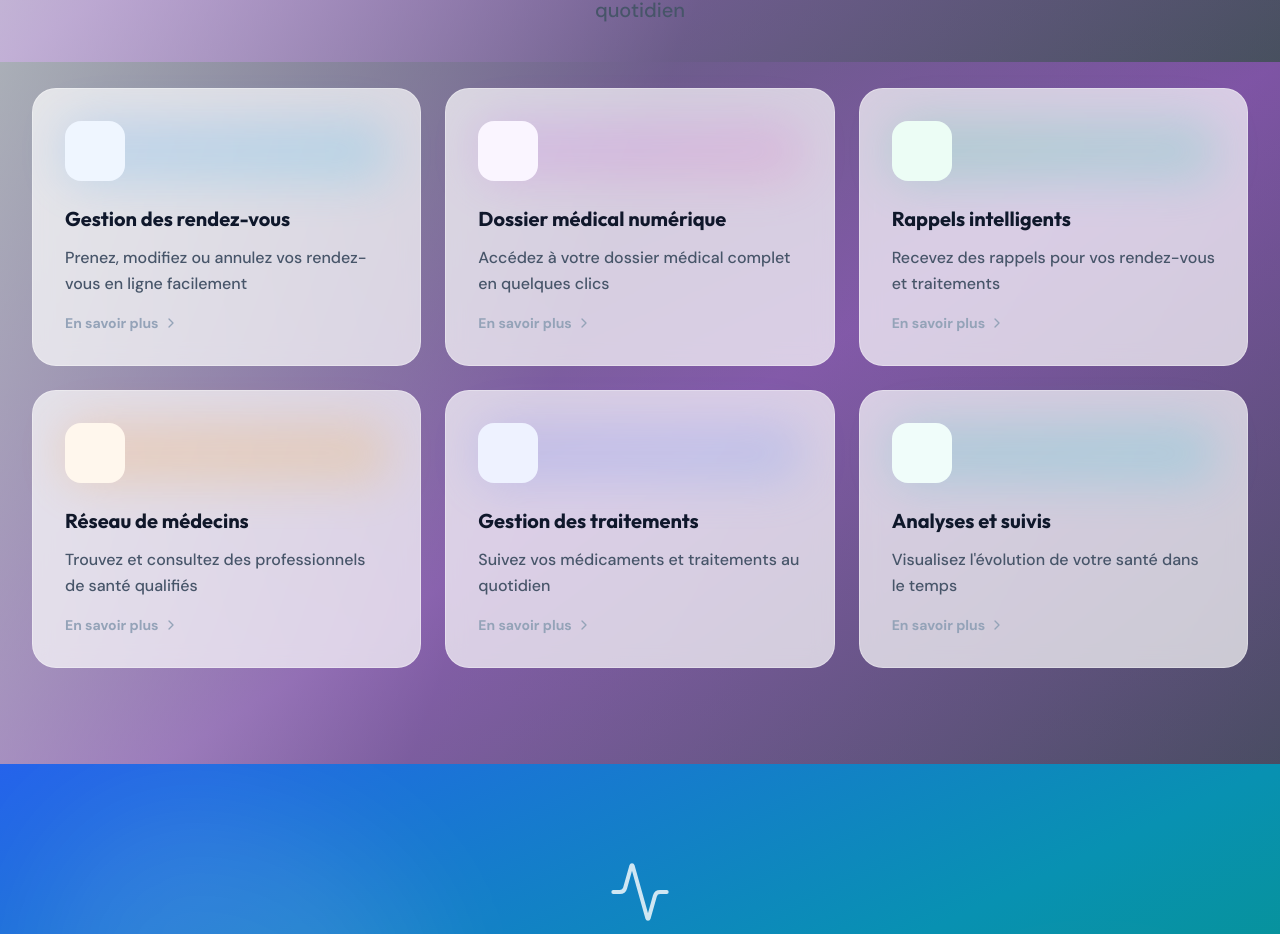
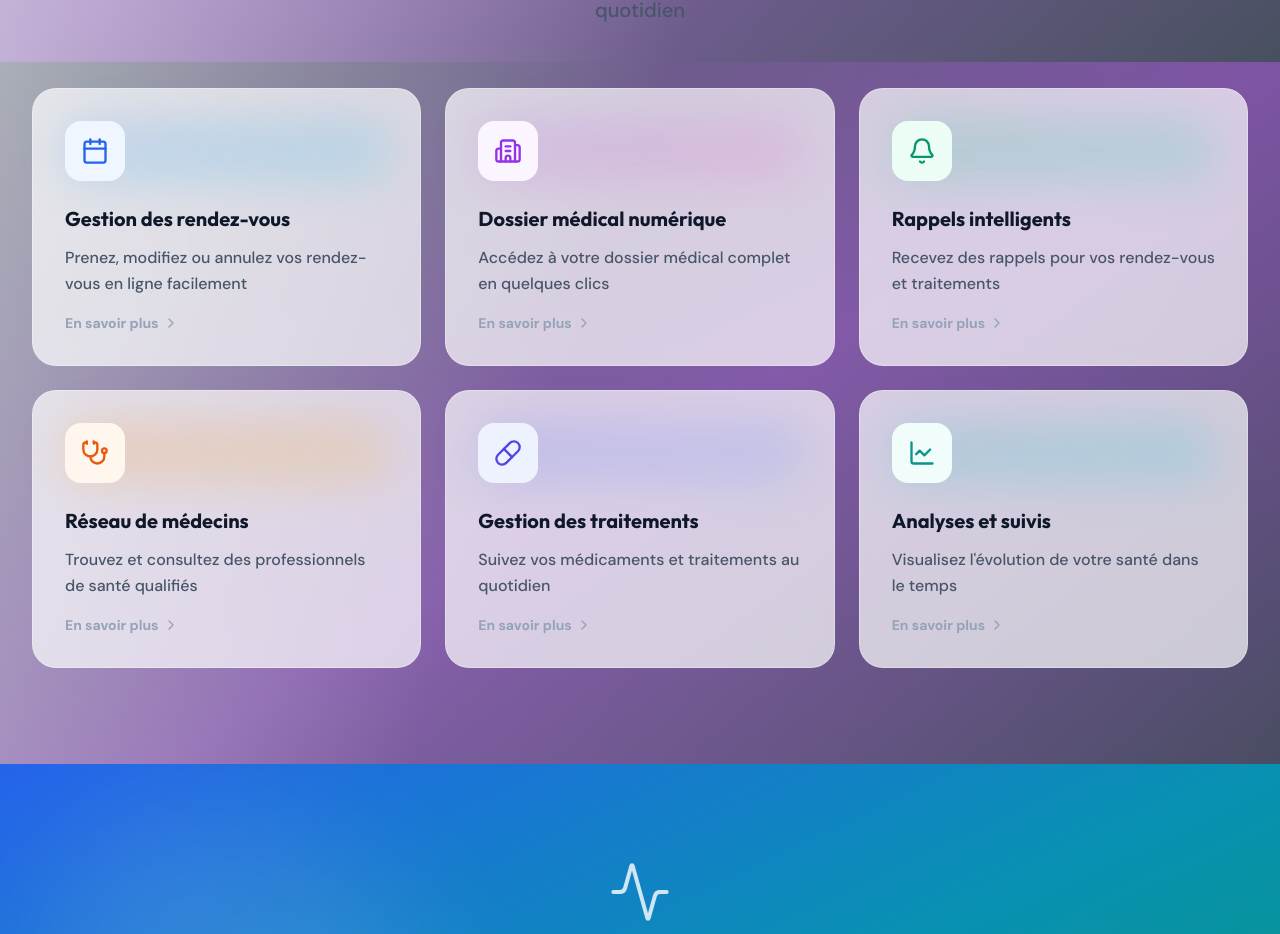
Before and after one commit to Djeupisne/carnet-sante-frontend, a React (Vite) app: page / in a window 1280 px wide. Shown: the part 1538-2472 px from the top of the page. Built offline with nearby package versions, Linux system fonts and the light colour scheme.

Commit message:
Update HomePage.tsx

```diff
--- a/src/pages/HomePage.tsx
+++ b/src/pages/HomePage.tsx
@@ -36,6 +36,7 @@ const HomePage: React.FC = () => {
       description: 'Prenez, modifiez ou annulez vos rendez-vous en ligne facilement',
       color: 'from-blue-500 to-cyan-400',
       bgColor: 'bg-blue-50',
+      iconColor: 'text-blue-600',
       delay: '0ms'
     },
     {
@@ -44,6 +45,7 @@ const HomePage: React.FC = () => {
       description: 'Accédez à votre dossier médical complet en quelques clics',
       color: 'from-purple-500 to-pink-400',
       bgColor: 'bg-purple-50',
+      iconColor: 'text-purple-600',
       delay: '100ms'
     },
     {
@@ -52,6 +54,7 @@ const HomePage: React.FC = () => {
       description: 'Recevez des rappels pour vos rendez-vous et traitements',
       color: 'from-emerald-500 to-teal-400',
       bgColor: 'bg-emerald-50',
+      iconColor: 'text-emerald-600',
       delay: '200ms'
     },
     {
@@ -60,6 +63,7 @@ const HomePage: React.FC = () => {
       description: 'Trouvez et consultez des professionnels de santé qualifiés',
       color: 'from-orange-500 to-amber-400',
       bgColor: 'bg-orange-50',
+      iconColor: 'text-orange-600',
       delay: '300ms'
     },
     {
@@ -68,6 +72,7 @@ const HomePage: React.FC = () => {
       description: 'Suivez vos médicaments et traitements au quotidien',
       color: 'from-indigo-500 to-blue-400',
       bgColor: 'bg-indigo-50',
+      iconColor: 'text-indigo-600',
       delay: '400ms'
     },
     {
@@ -76,6 +81,7 @@ const HomePage: React.FC = () => {
       description: "Visualisez l'évolution de votre santé dans le temps",
       color: 'from-teal-500 to-cyan-400',
       bgColor: 'bg-teal-50',
+      iconColor: 'text-teal-600',
       delay: '500ms'
     }
   ]
@@ -389,7 +395,7 @@ const HomePage: React.FC = () => {
                 <div className="relative mb-6">
                   <div className={`absolute inset-0 bg-gradient-to-br ${feature.color} rounded-2xl blur-xl opacity-20 group-hover:opacity-40 transition-opacity duration-500`}></div>
                   <div className={`relative ${feature.bgColor} rounded-2xl p-4 inline-flex group-hover:scale-110 transition-transform duration-300`}>
-                    <div className={`bg-gradient-to-br ${feature.color} bg-clip-text text-transparent`}>
+                    <div className={feature.iconColor}>
                       {feature.icon}
                     </div>
                   </div>
```
